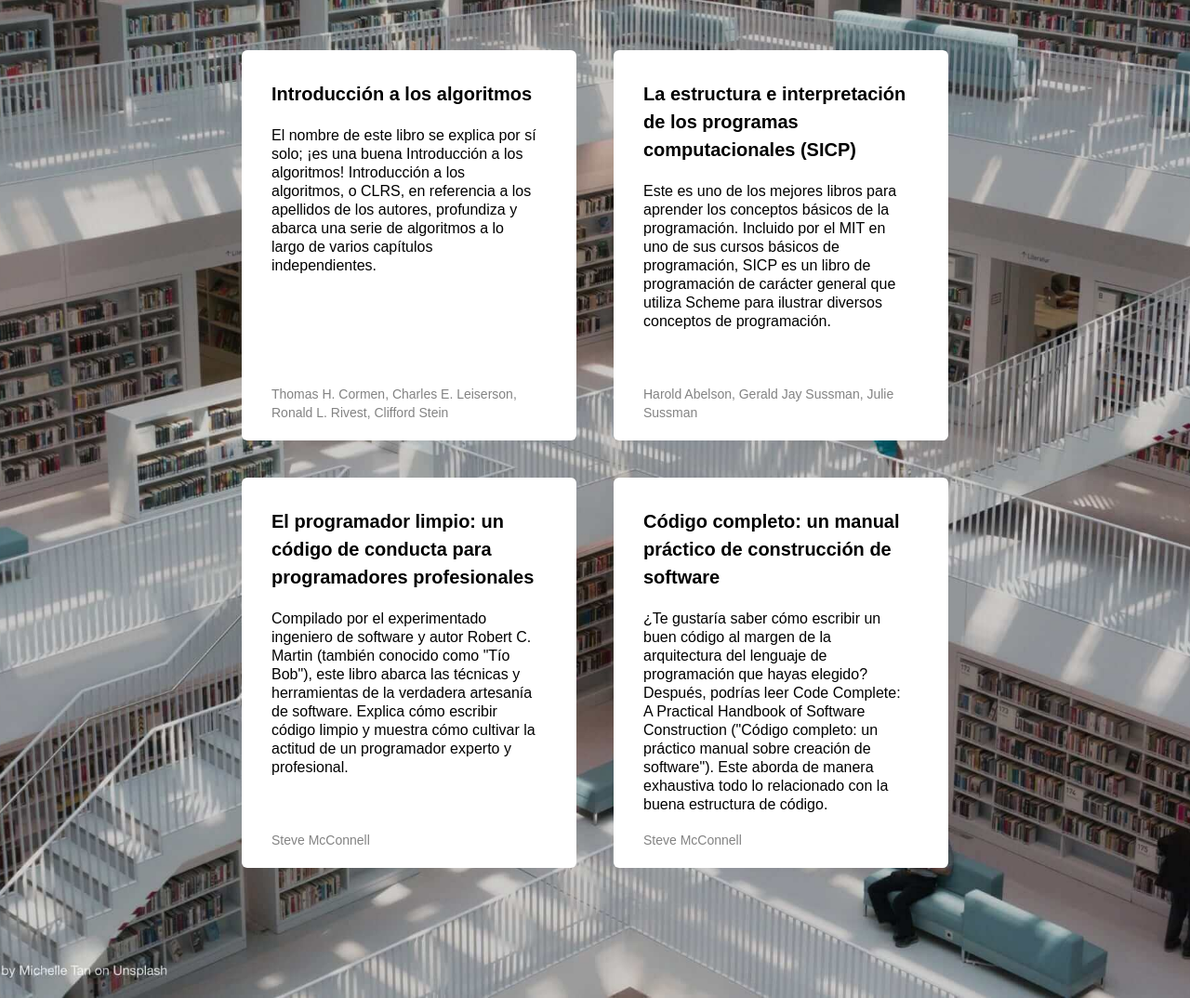
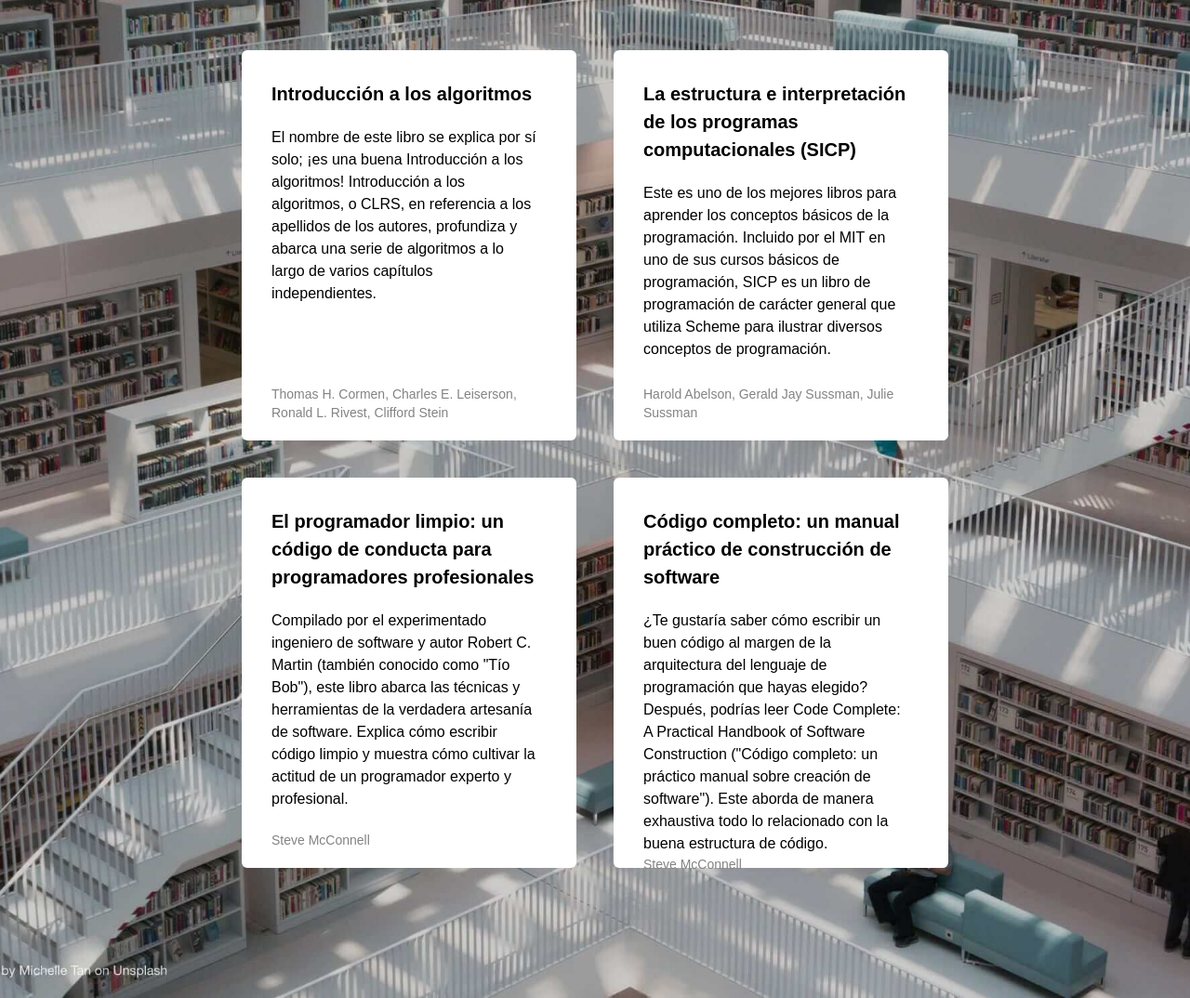
Before and after one commit to axelcisneros/web_project_library, a plain HTML site: page index.html in a window 1280 px wide. Shown: the part 1020-2094 px from the top of the page at 93% size. Drawn offline with Linux system fonts and the light colour scheme.

Commit message:
CSS corregido

```diff
--- a/styles/style.css
+++ b/styles/style.css
@@ -150,7 +150,7 @@
 .card__text {
   margin: 20px 0 0;
   font-size: 16px;
-  line-height: 20px;
+  line-height: 24px;
 }
 
 .card__footer {
```
